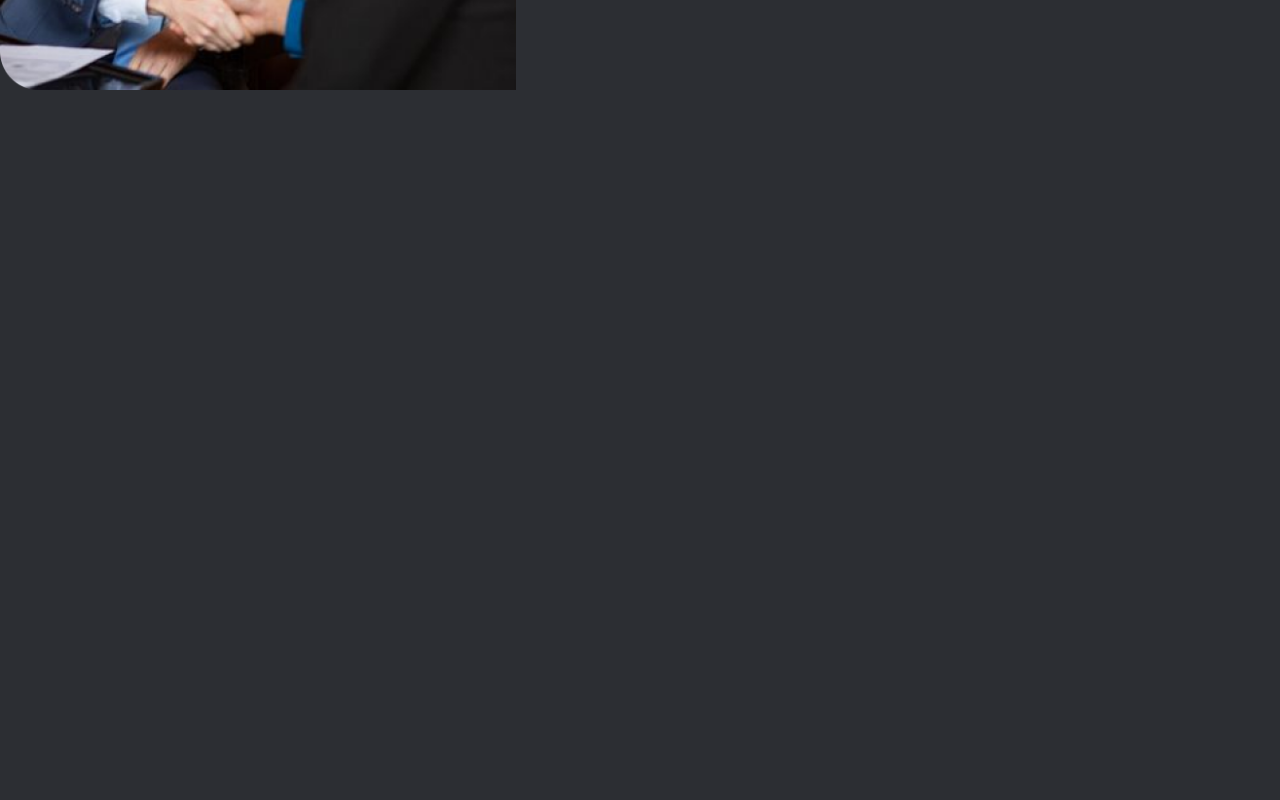
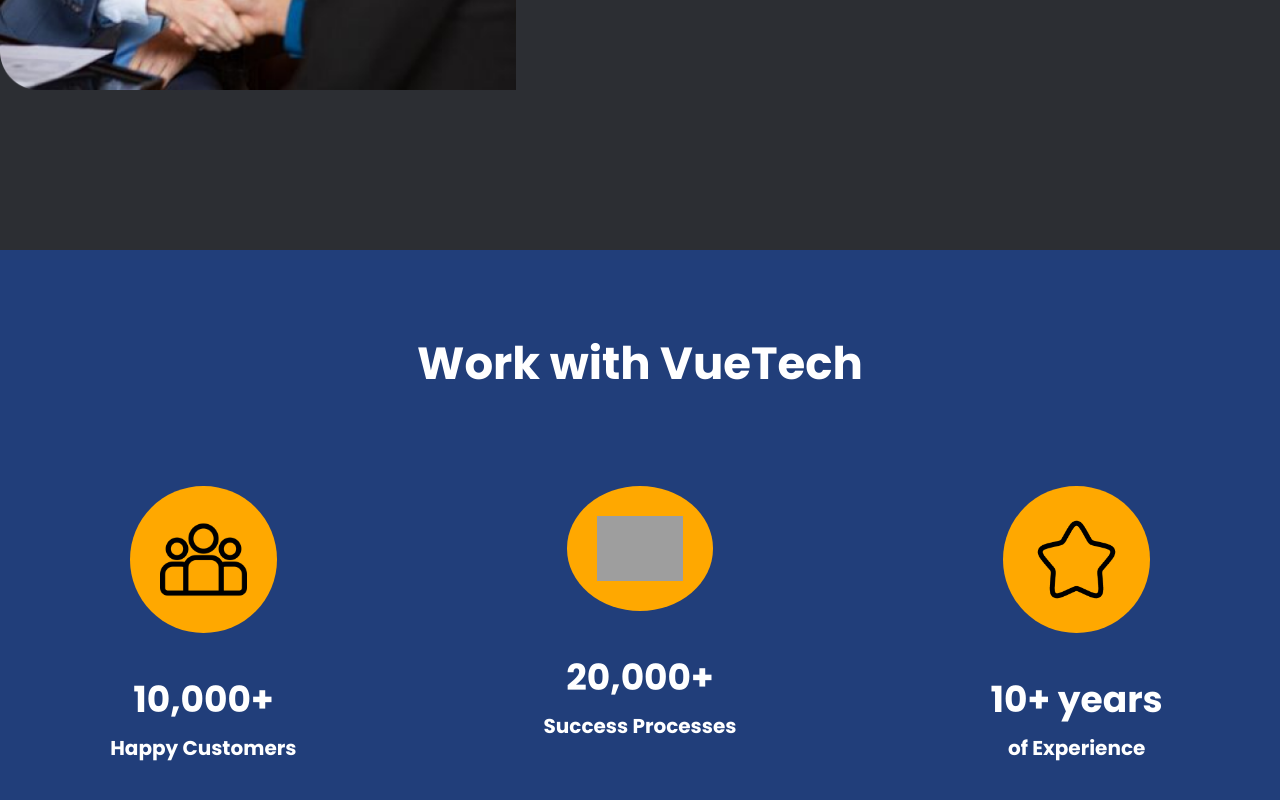
Before and after one commit to ecpieritz/vuetech, a Vue app: page / in a window 1280 px wide. Shown: the part 3368-4168 px from the top of the page. Before the commit the page ends 3618 px from the top, so only its background shows below. Built offline with nearby package versions, Linux system fonts and the light colour scheme; grey boxes are pictures that could not be loaded.

Commit message:
feat: add WorkWith

```diff
--- a/src/App.vue
+++ b/src/App.vue
@@ -5,6 +5,7 @@
     <Companies />
     <Services />
     <Choose />
+    <WorkWith />
   </main>
 </template>
 
@@ -14,6 +15,7 @@
 import Companies from "./components/Companies.vue";
 import Services from "./components/Services.vue";
 import Choose from "./components/Choose.vue";
+import WorkWith from "./components/WorkWith.vue";
 
 export default {
   name: "App",
@@ -22,7 +24,8 @@
     Banner,
     Companies,
     Services,
-    Choose
+    Choose,
+    WorkWith
   },
 };
 </script>
--- /dev/null
+++ b/src/components/WorkWith.vue
@@ -0,0 +1,80 @@
+
+<template>
+  <section class="vt-work">
+    <div class="container-fluid">
+      <h2 class="text-center mb-5">Work with VueTech</h2>
+
+      <div class="row">
+        <div v-for="(work, index) in works" :key="index" class="col-md-4 col-12">
+          <div class="vt-work__card">
+            <div class="vt-work__card__img">
+              <img :src="work.icon" :alt="work.alt" />
+            </div>
+
+            <h3>{{ work.title }}</h3>
+            <p><strong>{{ work.text }}</strong></p>
+          </div>
+        </div>
+      </div>
+    </div>
+  </section>
+</template>
+
+<script>
+export default {
+  name: "WorkWithVueTech",
+  data() {
+    return {
+      works: [
+        { icon: require('@/assets/imgs/icons/vt-icon__people.png'), alt: 'people', title: '10,000+', text: 'Happy Customers' },
+        { icon: require('@/assets/imgs/icons/vt-icon__arrow-circle.png'), alt: 'arrow circle', title: '20,000+', text: 'Success Processes' },
+        { icon: require('@/assets/imgs/icons/vt-icon__star.png'), alt: 'star', title: '10+ years', text: 'of Experience' },
+      ]
+    };
+  }
+};
+</script>
+
+<style scoped lang="scss">
+$vt-bg: #2c2e33;
+$vt-bg-light: #474a52;
+$vt-black: #000000;
+$vt-blue: #213e7a;
+$vt-blue-dark: #122853;
+$vt-grey: #cccbcb;
+$vt-yellow: #ffa800;
+$vt-yellow-dark: #d68f00;
+$vt-white: #ffffff;
+
+.vt-work {
+  background-color: $vt-blue;
+  padding: 80px 0;
+
+  .row {
+    row-gap: 20px;
+  }
+
+  &__card {
+    color: $vt-white;
+    margin: auto;
+    align-items: center;
+    justify-content: center;
+    text-align: center;
+    padding: 40px 20px;
+    border-radius: 16px;
+    height: 100%;
+
+    &__img {
+      width: 40%;
+      margin: 0 auto 40px;
+      background-color: $vt-yellow;
+      padding: 30px;
+      border-radius: 50%;
+
+      img{
+        width: 100%;
+      }
+    }
+  }
+}
+</style>
```
